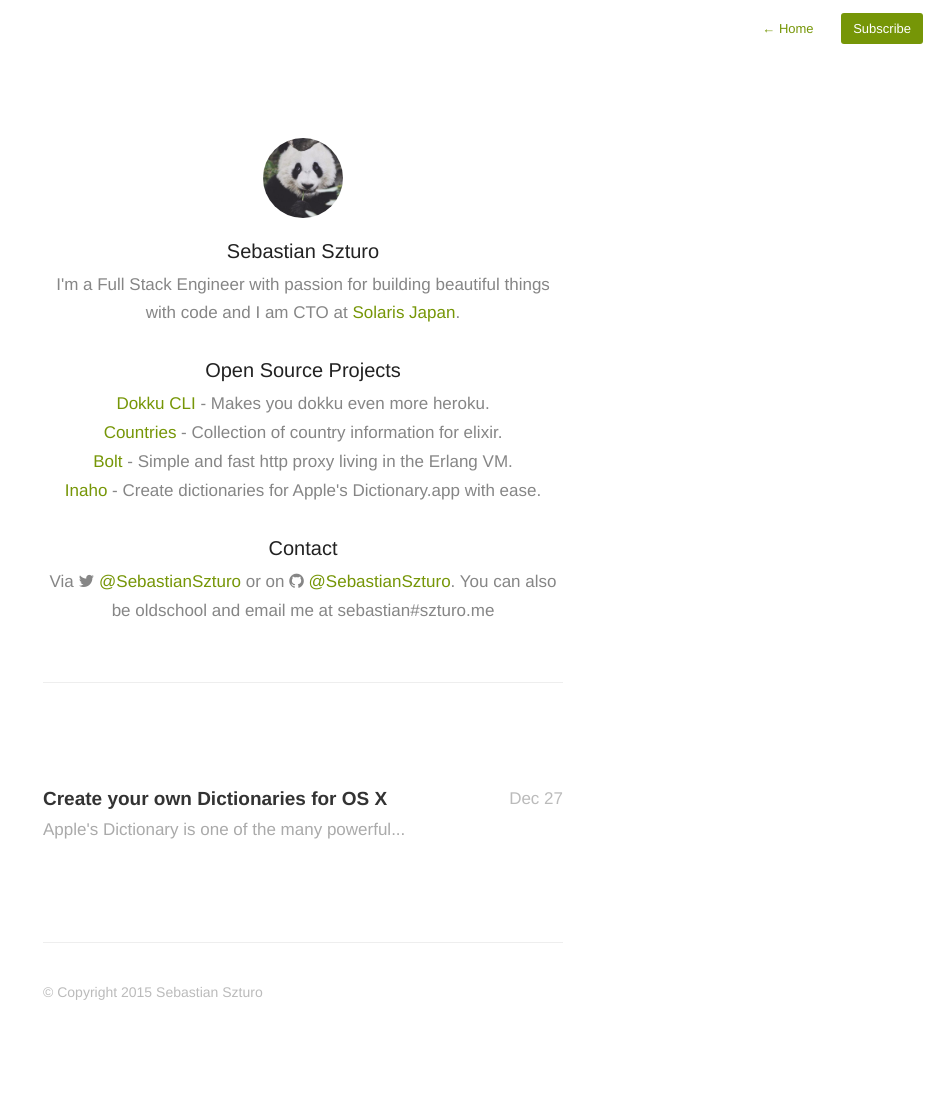
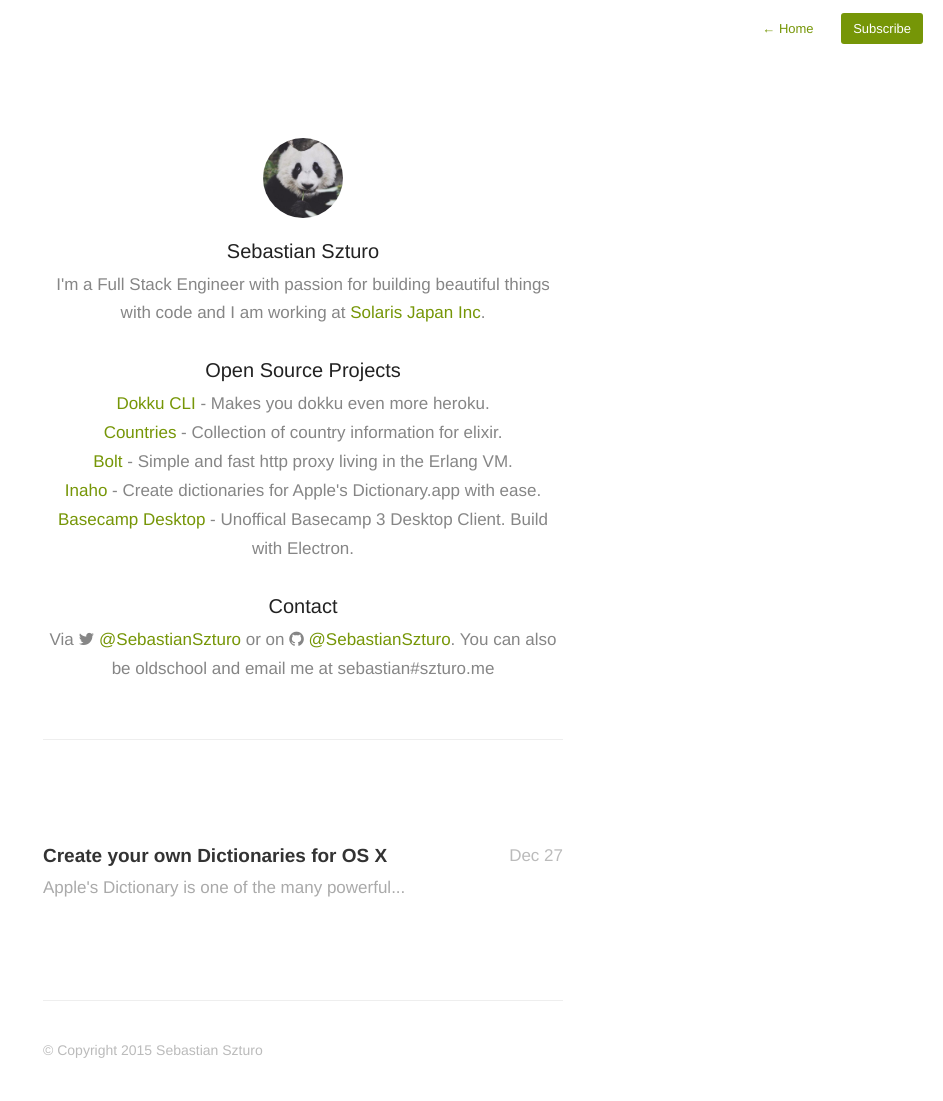
Before and after one commit to SebastianSzturo/sebastianszturo.github.com, a Jekyll site: the page built from index.html, in a window 1280 px wide. Shown: the whole page, without its empty margins (337-1280 px from the left). Built offline with Jekyll 4.4.1, drawn with Linux system fonts in a browser that asks for light colours; nearby versions of some CDN libraries; Markdown is read by kramdown in place of the engine named in the settings; the list of posts is cut into pages by our own code; before the commit the page ends 1043 px from its top, so only the background shows below that.

Commit message:
Add Basecamp Desktop

```diff
--- a/_includes/profile.html
+++ b/_includes/profile.html
@@ -6,7 +6,7 @@
             </a>
             <h1>{{ site.author }}</h1>
             <h2>
-              I'm a Full Stack Engineer with passion for building beautiful things with code and I am CTO at <a href="http://solarisjapan.com" target="_blank">Solaris Japan</a>.
+              I'm a Full Stack Engineer with passion for building beautiful things with code and I am working at <a href="http://solarisjapan.com" target="_blank">Solaris Japan Inc</a>.
             </h2><br><br>
 
             <h1>Open Source Projects</h1>
@@ -15,7 +15,8 @@
               <a href="https://github.com/SebastianSzturo/dokku-cli" target="_blank">Dokku CLI</a> -  Makes you dokku even more heroku.<br>
               <a href="https://github.com/SebastianSzturo/countries" target="_blank">Countries</a> -  Collection of country information for elixir.<br>
               <a href="https://github.com/SebastianSzturo/bolt" target="_blank">Bolt </a> -  Simple and fast http proxy living in the Erlang VM.<br>
-              <a href="https://github.com/SebastianSzturo/inaho" target="_blank">Inaho</a> -  Create dictionaries for Apple's Dictionary.app with ease.
+              <a href="https://github.com/SebastianSzturo/inaho" target="_blank">Inaho</a> -  Create dictionaries for Apple's Dictionary.app with ease.<br>
+              <a href="https://github.com/SebastianSzturo/inaho" target="_blank">Basecamp Desktop</a> -  Unoffical Basecamp 3 Desktop Client. Build with Electron.
 
               </center>
             </h2><br><br>
```
